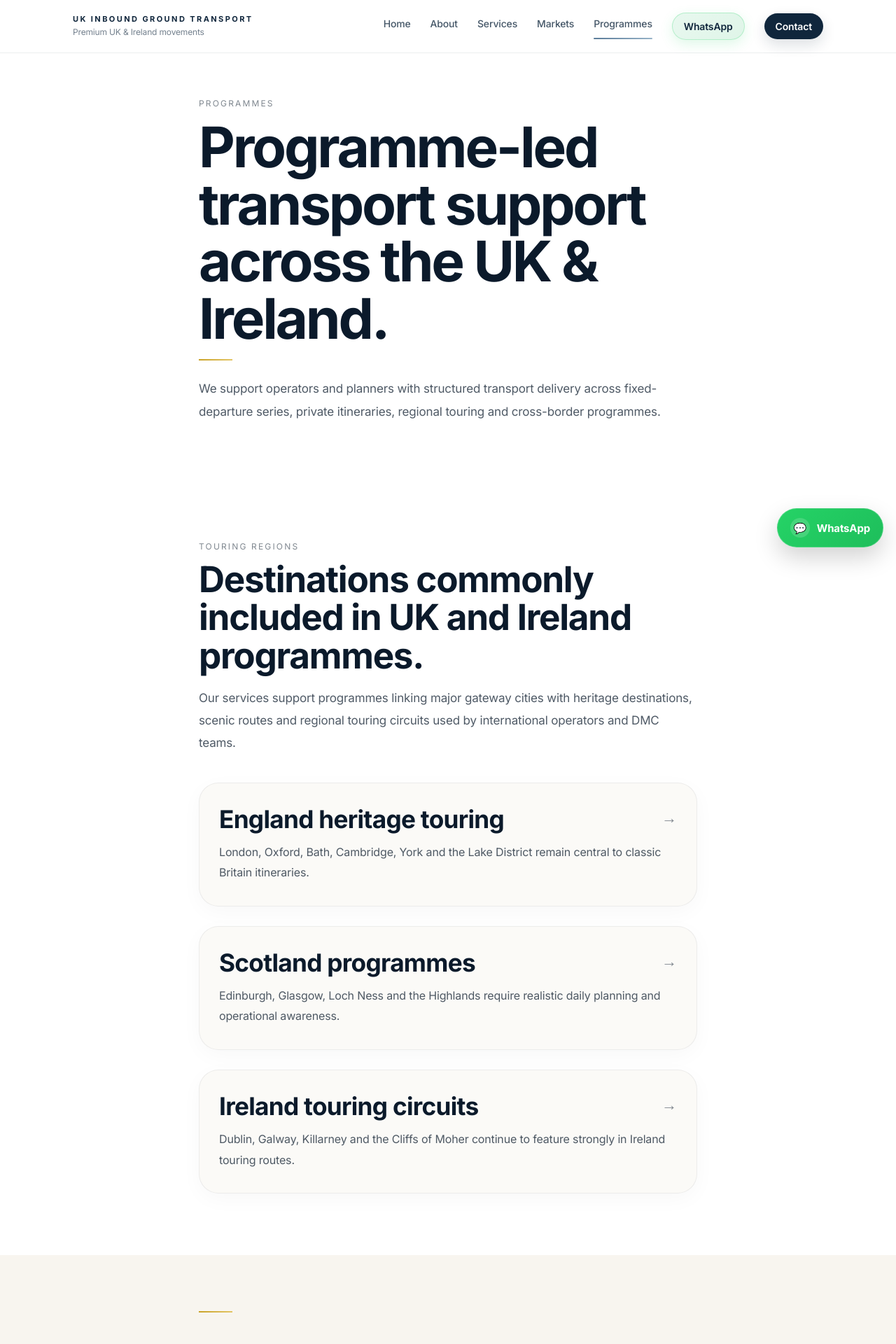
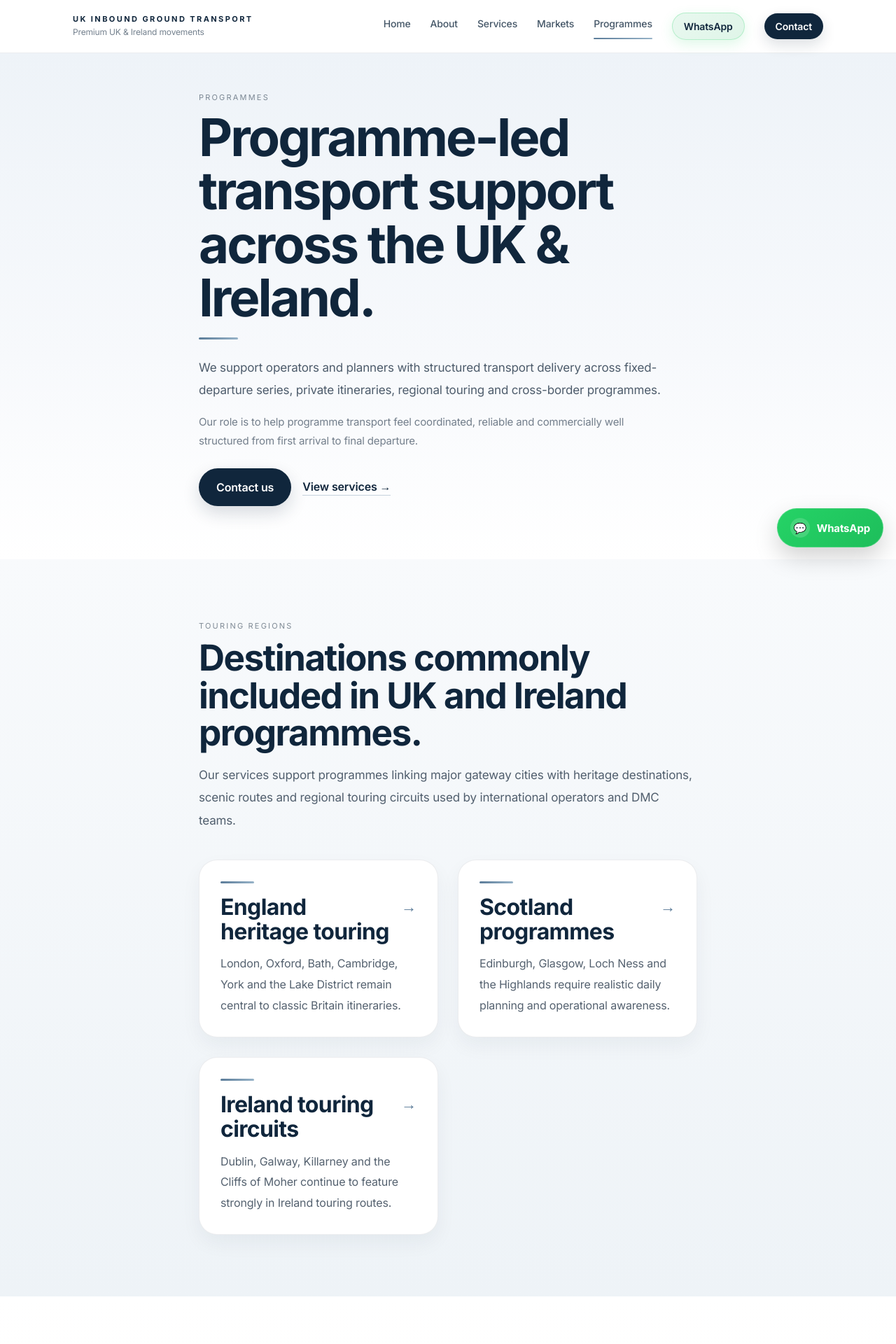
Before and after one commit to kandiahtk-crypto/Project-, a Next.js app: page /programmes in a window 1280 px wide. Shown: the top 1920 px of the page at 70% size. Built offline with nearby package versions, Linux system fonts and the light colour scheme.

Commit message:
Update page.tsx

```diff
--- a/src/app/programmes/page.tsx
+++ b/src/app/programmes/page.tsx
@@ -80,10 +80,25 @@ export default function ProgrammesPage() {
             across fixed-departure series, private itineraries, regional touring
             and cross-border programmes.
           </p>
+
+          <p style={heroSubText}>
+            Our role is to help programme transport feel coordinated, reliable
+            and commercially well structured from first arrival to final
+            departure.
+          </p>
+
+          <div style={heroActions}>
+            <a href="/contact" style={primaryButtonDark}>
+              Contact us
+            </a>
+            <a href="/services" style={secondaryLink}>
+              View services →
+            </a>
+          </div>
         </div>
       </section>
 
-      <section style={section}>
+      <section style={sectionSoft}>
         <div style={containerNarrow}>
           <p style={sectionLabel}>Touring regions</p>
 
@@ -97,10 +112,16 @@ export default function ProgrammesPage() {
             used by international operators and DMC teams.
           </p>
 
-          <div style={regionCards}>
+          <div style={regionCards} className="feature-grid">
             {touringRegions.map((region) => (
-              <a key={region.title} href={region.href} style={regionCardLink}>
+              <a
+                key={region.title}
+                href={region.href}
+                style={regionCardLink}
+                className="premium-card"
+              >
                 <article style={regionCard}>
+                  <div style={cardAccent} />
                   <div style={regionCardTopRow}>
                     <h3 style={regionCardTitle}>{region.title}</h3>
                     <span style={regionArrow} aria-hidden="true">
@@ -115,11 +136,24 @@ export default function ProgrammesPage() {
         </div>
       </section>
 
-      <section style={sectionSoft}>
+      <section style={section}>
         <div style={containerNarrow}>
+          <div style={introPanel} className="premium-card">
+            <p style={panelEyebrow}>Programme structure</p>
+            <h2 style={panelTitle}>
+              Delivery models aligned to the rhythm of touring.
+            </h2>
+            <p style={panelText}>
+              Different programme types require different transport structures.
+              Some need repeatability across scheduled departures, while others
+              require flexibility around custom routing, hotel patterns and
+              regional transitions.
+            </p>
+          </div>
+
           <div style={list}>
             {programmes.map((programme) => (
-              <article key={programme.title} style={item}>
+              <article key={programme.title} style={item} className="premium-card">
                 <div style={accentLine} />
                 <div>
                   <h2 style={itemTitle}>{programme.title}</h2>
@@ -127,6 +161,33 @@ export default function ProgrammesPage() {
                 </div>
               </article>
             ))}
+          </div>
+        </div>
+      </section>
+
+      <section style={sectionSoftAlt}>
+        <div style={containerNarrow}>
+          <p style={sectionLabel}>Approach</p>
+          <h2 style={sectionTitle}>
+            Transport planning built around the wider programme.
+          </h2>
+          <p style={sectionText}>
+            We do not treat movements as disconnected bookings. Our focus is to
+            align routing, timing, service levels and operational flow with the
+            wider shape of the itinerary so that the programme works as one
+            coherent delivery.
+          </p>
+
+          <div style={responseBar} className="premium-card">
+            <p style={responseLabel}>Working standard</p>
+            <h3 style={responseTitle}>
+              Clear routing, calm coordination and dependable execution.
+            </h3>
+            <p style={responseText}>
+              From regional touring to cross-border transitions, the objective
+              remains the same: transport that supports the programme rather
+              than disrupts it.
+            </p>
           </div>
         </div>
       </section>
@@ -145,8 +206,11 @@ export default function ProgrammesPage() {
           </p>
 
           <div style={ctaActions}>
-            <a href="/contact" style={primaryButton}>
+            <a href="/contact" style={primaryButtonDark}>
               Contact us
+            </a>
+            <a href="/coach-hire-uk" style={secondaryLink}>
+              Coach hire UK →
             </a>
           </div>
         </div>
@@ -162,87 +226,150 @@ const containerNarrow: CSSProperties = {
 };
 
 const heroSection: CSSProperties = {
-  padding: "64px 0 64px",
+  padding: "56px 0 76px",
+  background:
+    "linear-gradient(180deg, #EEF3F8 0%, #F7F9FC 60%, #FFFFFF 100%)",
 };
 
 const section: CSSProperties = {
-  padding: "88px 0",
+  padding: "96px 0",
+  background: "linear-gradient(180deg, #FFFFFF 0%, #FCFAF6 100%)",
 };
 
 const sectionSoft: CSSProperties = {
-  padding: "80px 0",
-  background: "#F8F5EF",
+  padding: "88px 0",
+  background: "linear-gradient(180deg, #F8FAFC 0%, #EEF3F7 100%)",
+};
+
+const sectionSoftAlt: CSSProperties = {
+  padding: "88px 0",
+  background: "linear-gradient(180deg, #F6F8FB 0%, #FFFFFF 100%)",
 };
 
 const ctaSection: CSSProperties = {
-  padding: "72px 0 48px",
+  padding: "80px 0 48px",
 };
 
 const eyebrow: CSSProperties = {
   margin: 0,
-  fontSize: 12,
-  letterSpacing: "0.18em",
+  fontSize: 11,
+  letterSpacing: "0.2em",
   textTransform: "uppercase",
-  color: "rgba(11, 26, 43, 0.52)",
+  color: "rgba(18,36,56,0.52)",
 };
 
 const sectionLabel: CSSProperties = {
   margin: "0 0 12px",
-  fontSize: 12,
-  letterSpacing: "0.18em",
+  fontSize: 11,
+  letterSpacing: "0.2em",
   textTransform: "uppercase",
-  color: "rgba(11, 26, 43, 0.52)",
+  color: "rgba(18,36,56,0.52)",
 };
 
 const heroTitle: CSSProperties = {
-  margin: "14px 0 16px",
-  fontSize: "clamp(2.6rem, 7vw, 5rem)",
-  lineHeight: 1.02,
+  margin: "12px 0 18px",
+  fontSize: "clamp(2.2rem, 5.8vw, 4.8rem)",
+  lineHeight: 1.03,
   letterSpacing: "-0.04em",
-  fontFamily: "var(--font-serif)",
-  color: "#0B1A2B",
+  fontWeight: 700,
+  fontFamily: "var(--font-sans)",
+  color: "#10263C",
 };
 
 const sectionTitle: CSSProperties = {
   margin: "0 0 18px",
-  fontSize: "clamp(2rem, 5vw, 3.2rem)",
-  lineHeight: 1.06,
-  letterSpacing: "-0.025em",
-  fontFamily: "var(--font-serif)",
-  color: "#0B1A2B",
+  fontSize: "clamp(2rem, 4vw, 3.2rem)",
+  lineHeight: 1.04,
+  letterSpacing: "-0.03em",
+  fontWeight: 650,
+  fontFamily: "var(--font-sans)",
+  color: "#10263C",
 };
 
 const ctaTitle: CSSProperties = {
   margin: "0 0 18px",
-  fontSize: "clamp(2rem, 5vw, 3rem)",
-  lineHeight: 1.06,
-  fontFamily: "var(--font-serif)",
-  color: "#0B1A2B",
+  fontSize: "clamp(2rem, 4vw, 3rem)",
+  lineHeight: 1.05,
+  letterSpacing: "-0.03em",
+  fontWeight: 650,
+  fontFamily: "var(--font-sans)",
+  color: "#10263C",
 };
 
 const divider: CSSProperties = {
-  width: 48,
-  height: 2,
-  background: "linear-gradient(90deg, #C9A227 0%, #E3C565 100%)",
+  width: 56,
+  height: 3,
+  background: "linear-gradient(90deg, #5B7C99 0%, #97B3C8 100%)",
   margin: "18px 0 24px",
+  borderRadius: 999,
 };
 
 const heroText: CSSProperties = {
+  margin: 0,
   fontSize: 17,
   lineHeight: 1.9,
-  color: "rgba(11, 26, 43, 0.72)",
+  color: "rgba(18,36,56,0.74)",
+};
+
+const heroSubText: CSSProperties = {
+  margin: "16px 0 0",
+  fontSize: 15,
+  lineHeight: 1.8,
+  color: "rgba(18,36,56,0.58)",
 };
 
 const sectionText: CSSProperties = {
   fontSize: 17,
   lineHeight: 1.9,
-  color: "rgba(11, 26, 43, 0.72)",
+  color: "rgba(18,36,56,0.72)",
+};
+
+const heroActions: CSSProperties = {
+  marginTop: 26,
+  display: "flex",
+  gap: 16,
+  flexWrap: "wrap",
+  alignItems: "center",
+};
+
+const ctaActions: CSSProperties = {
+  marginTop: 24,
+  display: "flex",
+  gap: 18,
+  flexWrap: "wrap",
+  alignItems: "center",
+};
+
+const primaryButtonDark: CSSProperties = {
+  display: "inline-flex",
+  alignItems: "center",
+  justifyContent: "center",
+  minHeight: 54,
+  padding: "0 24px",
+  borderRadius: 999,
+  background: "#10263C",
+  textDecoration: "none",
+  color: "#FFFFFF",
+  fontWeight: 600,
+  border: "1px solid rgba(16,38,60,0.10)",
+  boxShadow: "0 10px 24px rgba(16,38,60,0.16)",
+};
+
+const secondaryLink: CSSProperties = {
+  textDecoration: "none",
+  color: "#10263C",
+  fontWeight: 600,
+  display: "inline-flex",
+  alignItems: "center",
+  gap: 6,
+  paddingBottom: 2,
+  borderBottom: "1px solid rgba(91,124,153,0.34)",
 };
 
 const regionCards: CSSProperties = {
   marginTop: 40,
   display: "grid",
-  gap: 28,
+  gap: 24,
 };
 
 const regionCardLink: CSSProperties = {
@@ -251,13 +378,19 @@ const regionCardLink: CSSProperties = {
 };
 
 const regionCard: CSSProperties = {
-  background: "#FBFAF7",
-  border: "1px solid rgba(11, 26, 43, 0.06)",
-  borderRadius: 28,
-  padding: "32px 28px",
-  boxShadow: "0 8px 30px rgba(11, 26, 43, 0.03)",
-  cursor: "pointer",
-  transition: "transform 0.25s ease, box-shadow 0.25s ease, border-color 0.25s ease",
+  background: "#FFFFFF",
+  border: "1px solid rgba(18,36,56,0.08)",
+  borderRadius: 26,
+  padding: "30px",
+  boxShadow: "0 12px 28px rgba(18,36,56,0.05)",
+};
+
+const cardAccent: CSSProperties = {
+  width: 48,
+  height: 3,
+  borderRadius: 999,
+  marginBottom: 16,
+  background: "linear-gradient(90deg, #5B7C99 0%, #97B3C8 100%)",
 };
 
 const regionCardTopRow: CSSProperties = {
@@ -269,67 +402,127 @@ const regionCardTopRow: CSSProperties = {
 
 const regionCardTitle: CSSProperties = {
   margin: "0 0 14px",
-  fontSize: "clamp(1.7rem, 4vw, 2.2rem)",
-  fontFamily: "var(--font-serif)",
-  color: "#0B1A2B",
+  fontSize: "clamp(1.45rem, 3vw, 2rem)",
+  color: "#10263C",
   letterSpacing: "-0.02em",
-  lineHeight: 1.08,
+  lineHeight: 1.1,
+  fontWeight: 700,
   flex: 1,
 };
 
 const regionArrow: CSSProperties = {
   fontSize: 22,
   lineHeight: 1,
-  color: "rgba(11, 26, 43, 0.5)",
+  color: "#5B7C99",
   paddingTop: 6,
 };
 
 const regionCardText: CSSProperties = {
   fontSize: 16,
   lineHeight: 1.85,
-  color: "rgba(11, 26, 43, 0.72)",
+  color: "rgba(18,36,56,0.72)",
   margin: 0,
+};
+
+const introPanel: CSSProperties = {
+  padding: "30px 28px",
+  borderRadius: 28,
+  background: "#FFFFFF",
+  border: "1px solid rgba(18,36,56,0.08)",
+  boxShadow: "0 12px 28px rgba(18,36,56,0.05)",
+  marginBottom: 34,
+};
+
+const panelEyebrow: CSSProperties = {
+  margin: "0 0 10px",
+  fontSize: 12,
+  letterSpacing: "0.16em",
+  textTransform: "uppercase",
+  color: "rgba(18,36,56,0.52)",
+};
+
+const panelTitle: CSSProperties = {
+  margin: "0 0 14px",
+  fontSize: "clamp(1.6rem, 3vw, 2.3rem)",
+  lineHeight: 1.08,
+  letterSpacing: "-0.03em",
+  fontWeight: 700,
+  color: "#10263C",
+};
+
+const panelText: CSSProperties = {
+  margin: 0,
+  fontSize: 16,
+  lineHeight: 1.85,
+  color: "rgba(18,36,56,0.72)",
 };
 
 const list: CSSProperties = {
   display: "grid",
-  gap: 30,
+  gap: 24,
 };
 
 const item: CSSProperties = {
   display: "grid",
   gap: 14,
-  paddingBottom: 20,
-  borderBottom: "1px solid rgba(11, 26, 43, 0.08)",
+  padding: "28px",
+  borderRadius: 26,
+  background: "#FFFFFF",
+  border: "1px solid rgba(18,36,56,0.08)",
+  boxShadow: "0 12px 28px rgba(18,36,56,0.05)",
 };
 
 const accentLine: CSSProperties = {
   width: 48,
-  height: 2,
-  background: "linear-gradient(90deg, #C9A227 0%, #E3C565 100%)",
+  height: 3,
+  background: "linear-gradient(90deg, #5B7C99 0%, #97B3C8 100%)",
+  borderRadius: 999,
 };
 
 const itemTitle: CSSProperties = {
-  fontSize: "clamp(1.5rem, 4vw, 2rem)",
-  fontFamily: "var(--font-serif)",
-  color: "#0B1A2B",
+  margin: "0 0 10px",
+  fontSize: "clamp(1.4rem, 3vw, 1.9rem)",
+  fontWeight: 700,
+  color: "#10263C",
+  lineHeight: 1.12,
 };
 
 const itemText: CSSProperties = {
+  margin: 0,
   fontSize: 16,
   lineHeight: 1.85,
-  color: "rgba(11, 26, 43, 0.72)",
+  color: "rgba(18,36,56,0.72)",
 };
 
-const ctaActions: CSSProperties = {
-  marginTop: 24,
+const responseBar: CSSProperties = {
+  marginTop: 26,
+  padding: "28px",
+  borderRadius: 26,
+  background: "#10263C",
+  color: "#FFFFFF",
+  boxShadow: "0 14px 32px rgba(16,38,60,0.14)",
 };
 
-const primaryButton: CSSProperties = {
-  padding: "14px 20px",
-  borderRadius: 999,
-  background: "#F2EEE6",
-  textDecoration: "none",
-  color: "#0B1A2B",
-  fontWeight: 600,
+const responseLabel: CSSProperties = {
+  margin: "0 0 10px",
+  fontSize: 12,
+  letterSpacing: "0.16em",
+  textTransform: "uppercase",
+  color: "rgba(255,255,255,0.62)",
 };
+
+const responseTitle: CSSProperties = {
+  margin: "0 0 10px",
+  fontSize: "clamp(1.4rem, 3vw, 2rem)",
+  lineHeight: 1.1,
+  letterSpacing: "-0.03em",
+  fontWeight: 700,
+  color: "#FFFFFF",
+};
+
+const responseText: CSSProperties = {
+  margin: 0,
+  fontSize: 15,
+  lineHeight: 1.8,
+  color: "rgba(255,255,255,0.78)",
+};
```
